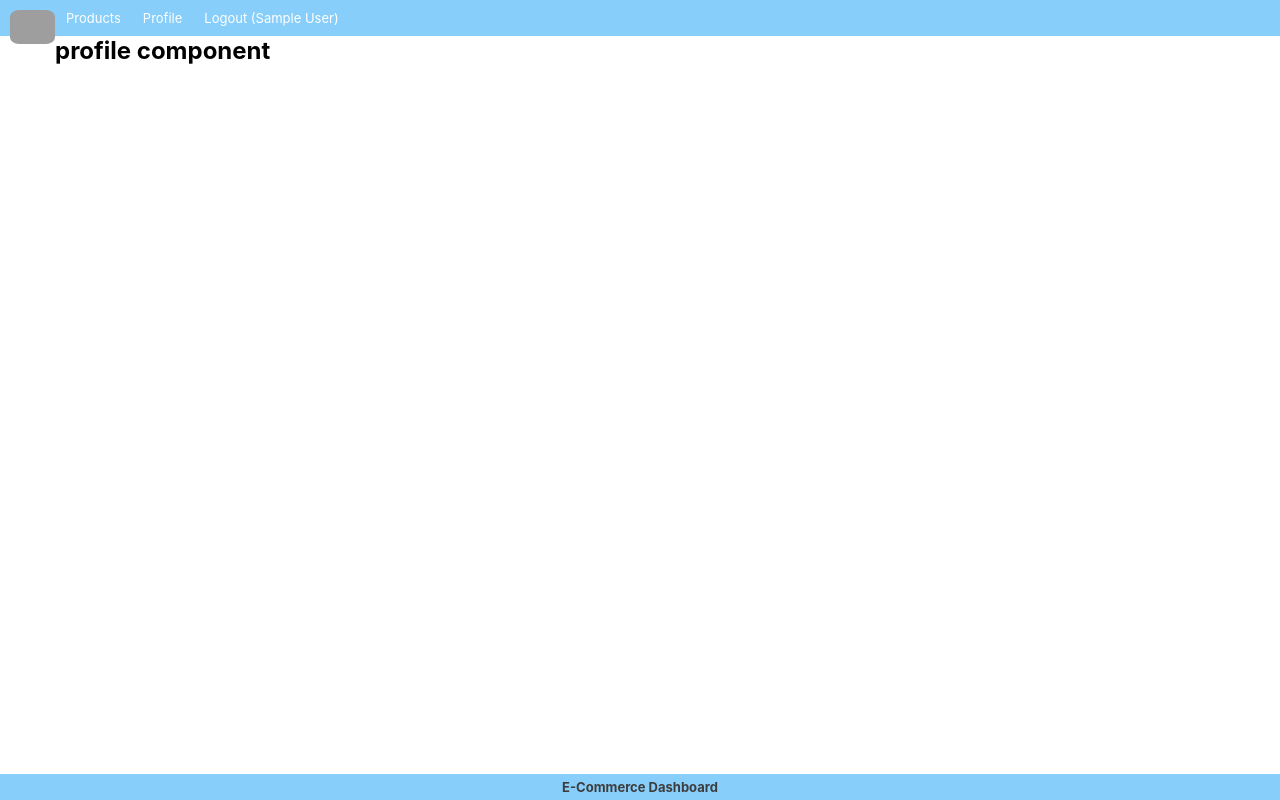
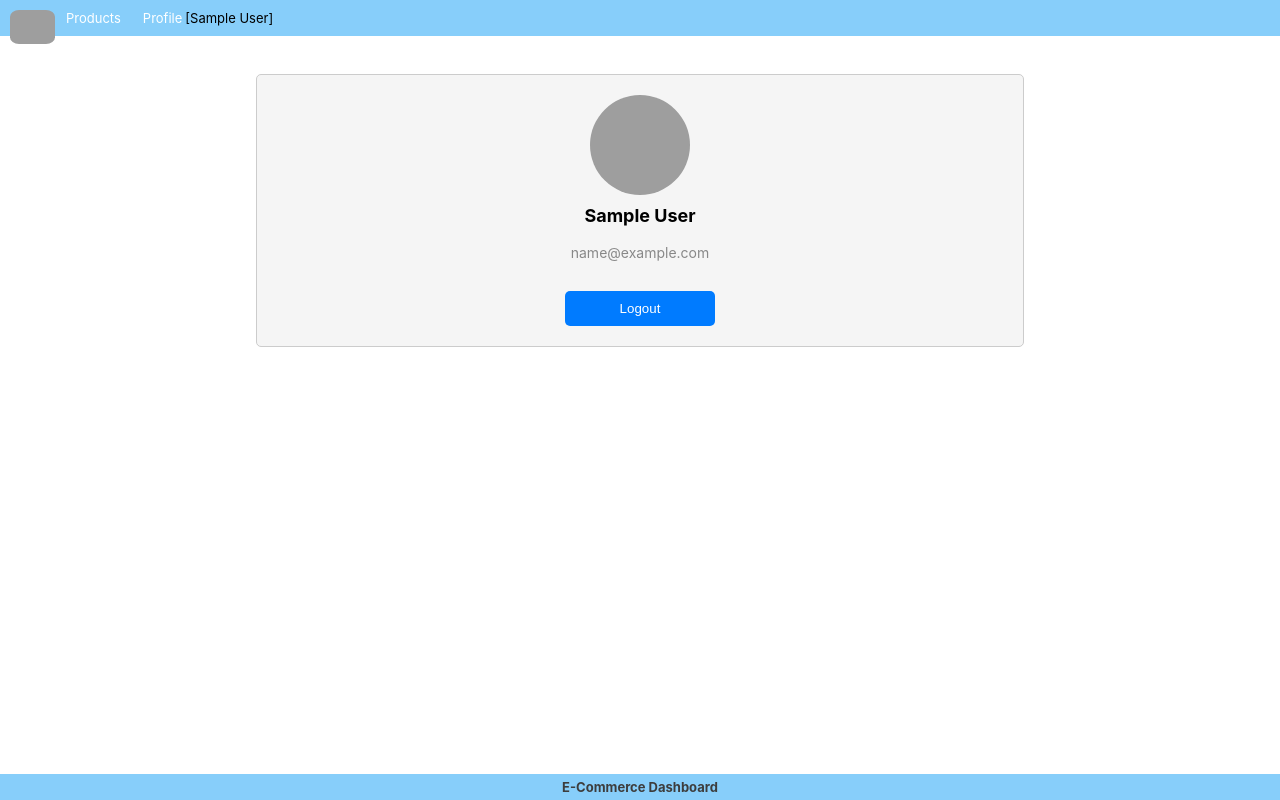
Before and after one commit to sjana98/e-dashboard-react-frontend, a React (Create React App) app: page /profile in a window 1280 px wide. Built offline with nearby package versions, Linux system fonts and the light colour scheme; sample sign-in values are in the browser's storage; grey boxes are pictures that could not be loaded; the HTML template or start-up script is replaced by a standard one.

Commit message:
profile component create and navbar update

```diff
--- a/src/App.css
+++ b/src/App.css
@@ -66,7 +66,6 @@ button {
   background-color: lightseagreen;
   color: white;
   border: none;
-  transition: width 0.3s ease;
 }
 button:hover {
   cursor: pointer;
@@ -205,3 +204,48 @@ p {
     margin-left: 10%;
   }
 }
+
+/* Profile CSS */
+.user-profile-card {
+  display: flex;
+  flex-direction: column;
+  align-items: center;
+  padding: 20px;
+  border: 1px solid #ccc;
+  border-radius: 5px;
+  background-color: #f5f5f5;
+  margin-left: 20%;
+  margin-right: 20%;
+  margin-top: 3%;
+}
+
+.user-profile-card__logo {
+  width: 100px;
+  height: 100px;
+  border-radius: 50%;
+  margin-bottom: 10px;
+}
+
+.user-profile-card__name {
+  font-size: 18px;
+  margin-bottom: 5px;
+}
+
+.user-profile-card__email {
+  font-size: 14px;
+  color: #888;
+  margin-bottom: 10px;
+}
+
+.user-profile-card__logout {
+  padding: 10px 20px;
+  background-color: #007bff;
+  color: #fff;
+  border: none;
+  border-radius: 5px;
+  cursor: pointer;
+}
+
+.user-profile-card__logout:hover {
+  background-color: #0056b3;
+}
--- a/src/App.js
+++ b/src/App.js
@@ -9,6 +9,7 @@ import AddProduct from './components/AddProduct';
 import Products from './components/Products';
 import EmptyProductPage from './components/EmptyProductPage';
 import UpdateProducts from './components/UpdateProducts';
+import UserProfile from './components/UserProfile';
 
 
 function App() {
@@ -24,8 +25,7 @@ function App() {
             <Route path='/emptyPage' element={<EmptyProductPage />}/>  {/* This component is for, product page is shows error after the last product deleted. */}
             <Route path='/add' element={<AddProduct />}/>
             <Route path='/update/:id' element={<UpdateProducts />}/>
-            <Route path='/logout' element={<h2>Logout component</h2>}/>
-            <Route path='/profile' element={<h2>profile component</h2>} />
+            <Route path='/profile' element={<UserProfile />} />
           </Route>
 
           <Route path='/signup' element={<SignUp />} />
--- a/src/components/Navbar.jsx
+++ b/src/components/Navbar.jsx
@@ -2,12 +2,10 @@ import React from 'react';
 import { Link, useNavigate } from 'react-router-dom';
 
 function Navbar() {
+
+    useNavigate(); // here, this hook is for auto navbar refresh on ui update.
     const auth = localStorage.getItem("user");
-    const navigate = useNavigate();
-    const logout = () => {
-        localStorage.clear("user");
-        navigate("/signup");
-    };
+
 
     return (
         <>
@@ -15,8 +13,10 @@ function Navbar() {
             {
                 auth && <ul className='nav-ul'>
                     <li><Link to="/">Products</Link></li>
-                    <li><Link to="/profile">Profile</Link></li>
-                    <li><Link to="/login" onClick={logout}>Logout ({JSON.parse(auth).name})</Link></li>
+                    <li>
+                        <Link to="/profile">Profile</Link>
+                        [{JSON.parse(auth).name}]
+                    </li>
                 </ul>
             }
             {
--- /dev/null
+++ b/src/components/UserProfile.jsx
@@ -0,0 +1,24 @@
+import React from 'react';
+import { useNavigate } from 'react-router-dom';
+
+function UserProfile() {
+    const auth = localStorage.getItem("user");
+    const navigate = useNavigate();
+    const handleLogout = () => {
+        localStorage.clear("user");
+        navigate("/login");
+    };
+
+    return (
+        <>
+            <div className="user-profile-card">
+                <img src='https://cdn-icons-png.flaticon.com/512/3177/3177440.png' alt="User Logo" className="user-profile-card__logo" />
+                <h3 className="user-profile-card__name">{JSON.parse(auth).name}</h3>
+                <p className="user-profile-card__email">{JSON.parse(auth).email}</p>
+                <button className="user-profile-card__logout" onClick={handleLogout}>Logout</button>
+            </div>
+        </>
+    );
+}
+
+export default UserProfile
```
